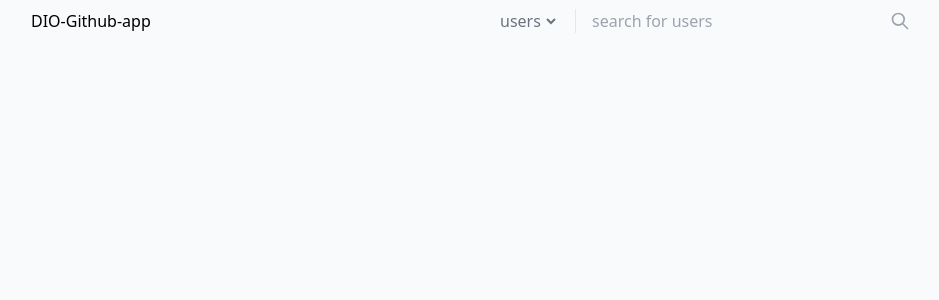
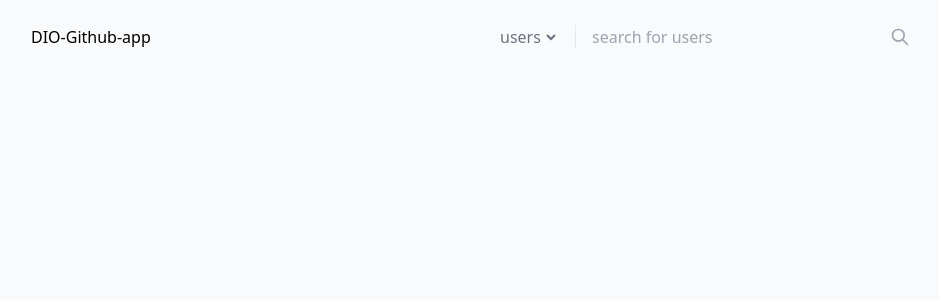
Before and after one commit to ifilipe-lype/dio-github-app, a React (Create React App) app: page / in a window 1280 px wide. Shown: the top 300 px of the page, without its empty margins (161-1100 px from the left). Built offline with nearby package versions, Linux system fonts and the light colour scheme; the HTML template or start-up script is replaced by a standard one.

Commit message:
fix: removes horizontal padding

```diff
--- a/src/components/header/index.tsx
+++ b/src/components/header/index.tsx
@@ -4,7 +4,7 @@ import SearchBar from "../search";
 
 export function Header() {
   return (
-    <header className="flex items-center justify-between w-full">
+    <header className="flex items-center justify-between w-full py-4">
       <div>
         <Link to={"/"}>
           <h1>DIO-Github-app</h1>
```
